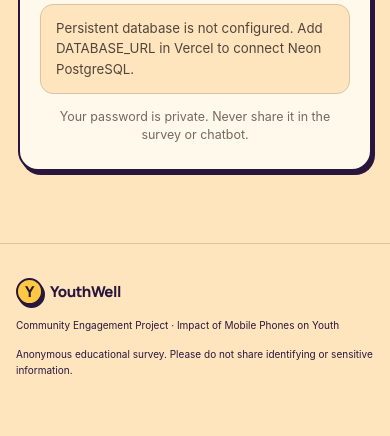
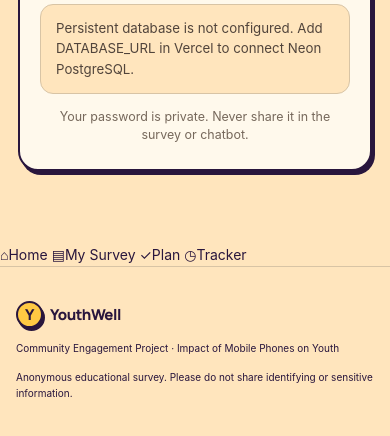
Before and after one commit to shubham-bahadurge/youth-digital-wellbeing-analyzer, a Flask app: page /login in a window 390 px wide. Shown: the part 917-1353 px from the top of the page. Before the commit the page ends 1291 px from the top, so only its background shows below. Run offline with Flask 3, Linux system fonts and the light colour scheme; some libraries are stand-ins or nearby versions.

Commit message:
Add mobile bottom tab bar

```diff
--- a/templates/base.html
+++ b/templates/base.html
@@ -16,7 +16,12 @@
 {% endif %}
 <a href="{{ url_for('dashboard') }}">Insights</a>
 </div>
-<a class="nav-cta" href="{{ url_for('account') if session.get('user_id') else url_for('user_login') }}">{{ 'My account' if session.get('user_id') else 'Sign in / Login' }}</a></nav><script>document.addEventListener('DOMContentLoaded',()=>{const b=document.getElementById('menu-toggle'),n=document.getElementById('primary-nav');if(b&&n)b.addEventListener('click',()=>{const open=n.classList.toggle('nav-open');b.setAttribute('aria-expanded',String(open))})});</script><main>{% with messages=get_flashed_messages(with_categories=true) %}{% if messages %}<div class="flash-wrap">{% for category,message in messages %}<div class="flash {{ category }}">{{ message }}</div>{% endfor %}</div>{% endif %}{% endwith %}{% block content %}{% endblock %}</main><footer class="footer"><div class="brand"><span class="brand-mark">Y</span><span>Youth<span class="brand-light">Well</span></span></div><p>Community Engagement Project · Impact of Mobile Phones on Youth</p><p class="footer-note">Anonymous educational survey. Please do not share identifying or sensitive information.</p></footer>
+<a class="nav-cta" href="{{ url_for('account') if session.get('user_id') else url_for('user_login') }}">{{ 'My account' if session.get('user_id') else 'Sign in / Login' }}</a></nav><script>document.addEventListener('DOMContentLoaded',()=>{const b=document.getElementById('menu-toggle'),n=document.getElementById('primary-nav');if(b&&n)b.addEventListener('click',()=>{const open=n.classList.toggle('nav-open');b.setAttribute('aria-expanded',String(open))})});</script><main>{% with messages=get_flashed_messages(with_categories=true) %}{% if messages %}<div class="flash-wrap">{% for category,message in messages %}<div class="flash {{ category }}">{{ message }}</div>{% endfor %}</div>{% endif %}{% endwith %}{% block content %}{% endblock %}</main><nav class="yw-bottom-tabs" aria-label="Main mobile navigation">
+<a class="{{ 'active' if request.endpoint == 'home' else '' }}" href="{{ url_for('home') }}"><span class="yw-tab-icon">⌂</span><span>Home</span></a>
+<a class="{{ 'active' if request.endpoint in ['survey','survey_result'] else '' }}" href="{{ url_for('survey_result') if session.get('user_id') else url_for('survey') }}"><span class="yw-tab-icon">▤</span><span>My Survey</span></a>
+<a class="{{ 'active' if request.endpoint == 'my_plan' else '' }}" href="{{ url_for('my_plan') }}"><span class="yw-tab-icon">✓</span><span>Plan</span></a>
+<a class="{{ 'active' if request.endpoint == 'daily_tracker' else '' }}" href="{{ url_for('daily_tracker') }}"><span class="yw-tab-icon">◷</span><span>Tracker</span></a>
+</nav><footer class="footer"><div class="brand"><span class="brand-mark">Y</span><span>Youth<span class="brand-light">Well</span></span></div><p>Community Engagement Project · Impact of Mobile Phones on Youth</p><p class="footer-note">Anonymous educational survey. Please do not share identifying or sensitive information.</p></footer>
 <button class="yw-chat-launch" id="yw-chat-launch" type="button" aria-label="Open YouthWell help chat" aria-expanded="false"><span class="yw-chat-spark">✦</span><span>Ask YouthWell</span></button>
 <section class="yw-chat-panel" id="yw-chat-panel" aria-label="YouthWell help chat" hidden>
  <header class="yw-chat-header"><div class="yw-chat-avatar">Y</div><div class="yw-chat-heading"><strong>YouthWell Helper</strong><span><i></i> Here to help</span></div><button class="yw-chat-close" id="yw-chat-close" type="button" aria-label="Close help chat">×</button></header>
```
